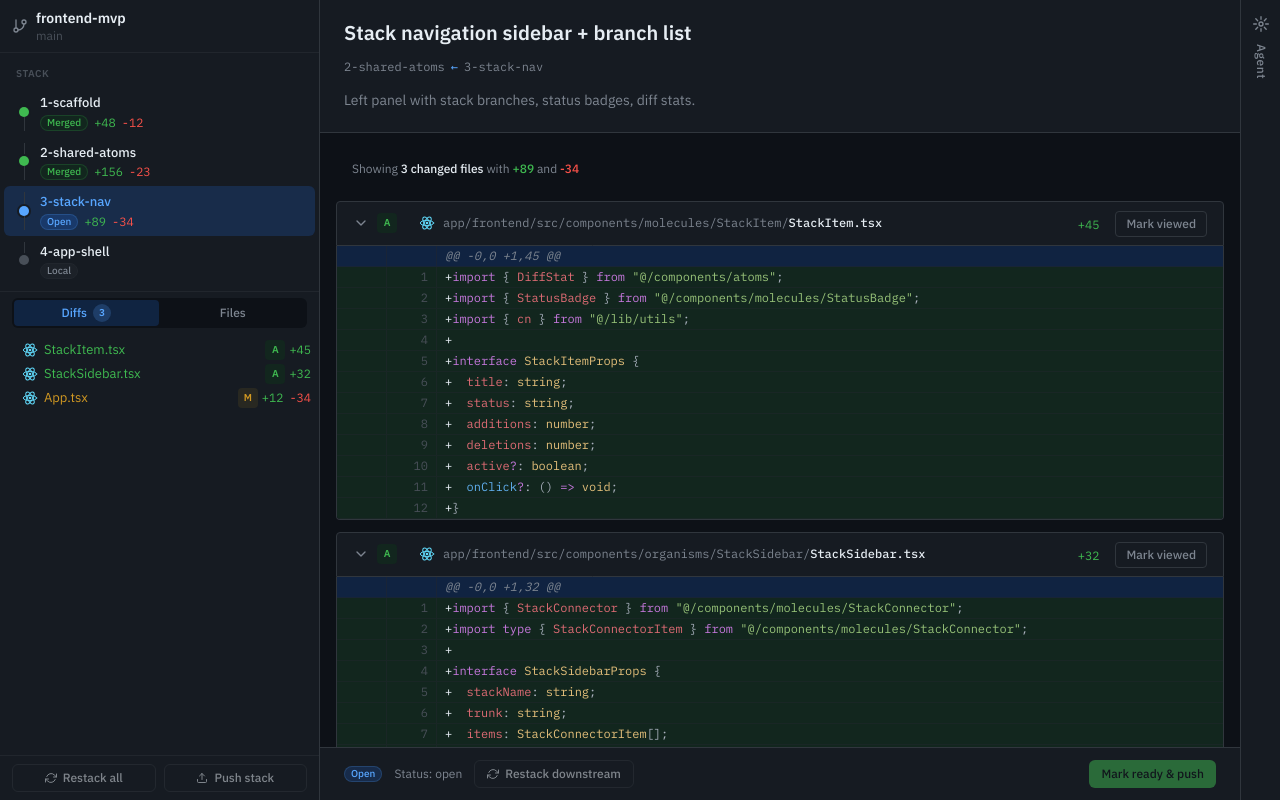
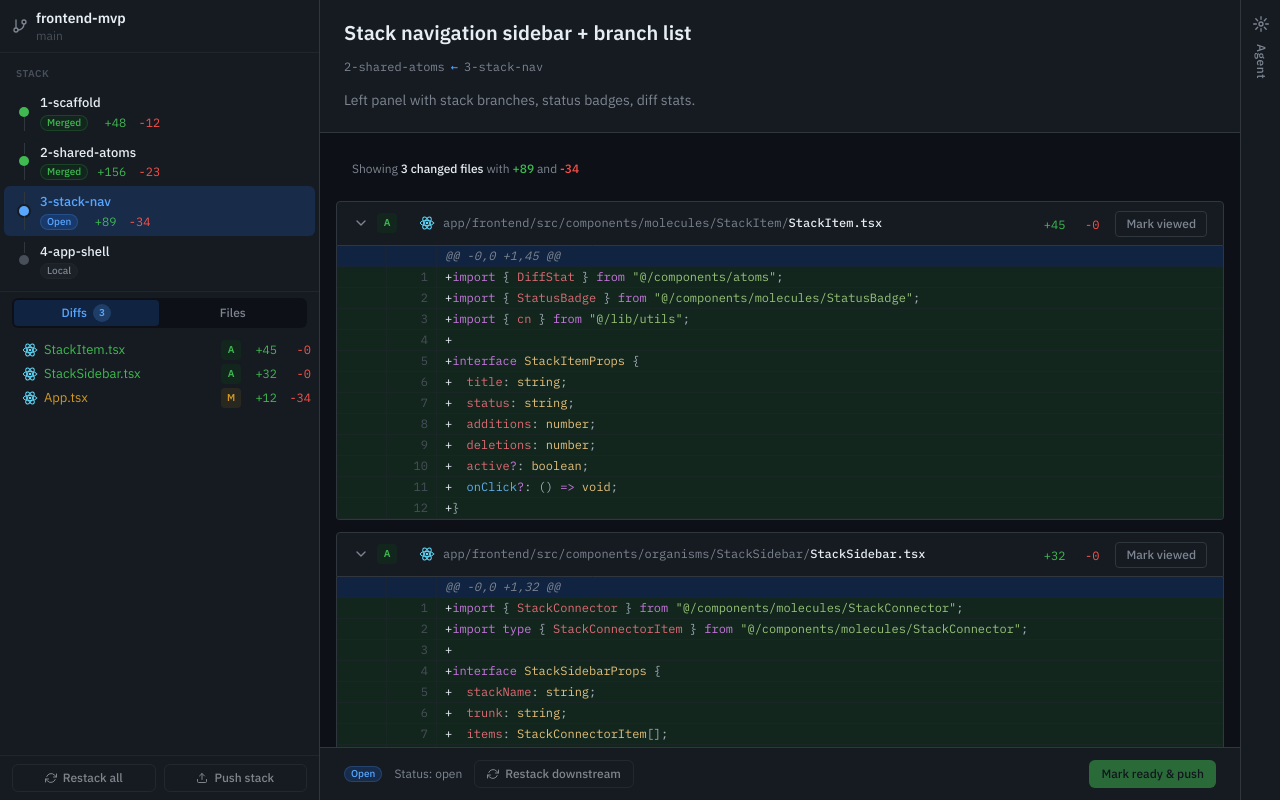
Before and after one commit to pattern-stack/stack-bench, a React (Vite) app in the folder app/frontend/: page / in a window 1280 px wide. Built offline with nearby package versions, Linux system fonts and the light colour scheme.

Commit message:
fix(frontend): align DiffStat with fixed-width columns and tabular nums
Always show both +N and -N with fixed w-8 right-aligned columns and
tabular-nums for consistent alignment across file lists.

Co-Authored-By: Claude Opus 4.6 (1M context) <noreply@anthropic.com>

```diff
--- a/app/frontend/src/components/atoms/DiffStat/DiffStat.tsx
+++ b/app/frontend/src/components/atoms/DiffStat/DiffStat.tsx
@@ -9,13 +9,9 @@ function DiffStat({ additions, deletions }: DiffStatProps) {
   }
 
   return (
-    <span className="inline-flex items-center gap-1.5 font-[family-name:var(--font-mono)] text-xs">
-      {additions > 0 && (
-        <span className="text-[var(--green)]">+{additions}</span>
-      )}
-      {deletions > 0 && (
-        <span className="text-[var(--red)]">-{deletions}</span>
-      )}
+    <span className="inline-flex items-center gap-0.5 font-[family-name:var(--font-mono)] text-xs tabular-nums">
+      <span className="text-[var(--green)] w-8 text-right">+{additions}</span>
+      <span className="text-[var(--red)] w-8 text-right">-{deletions}</span>
     </span>
   );
 }
```
